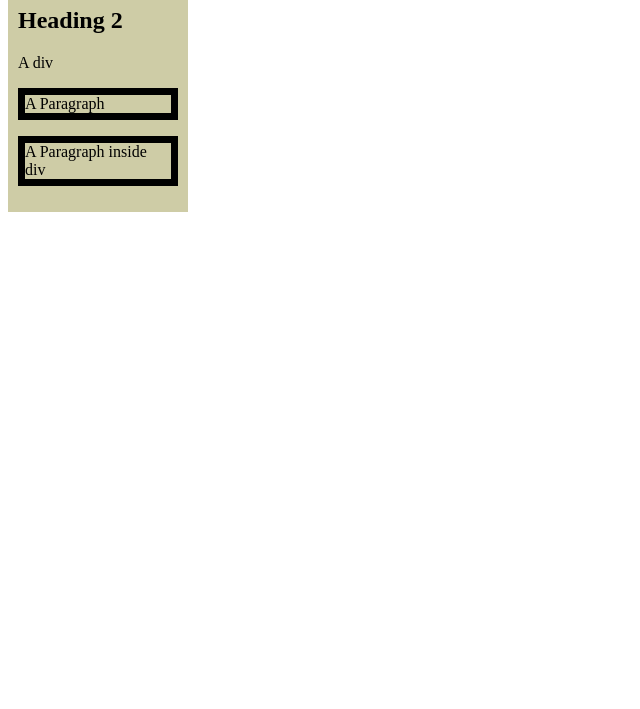
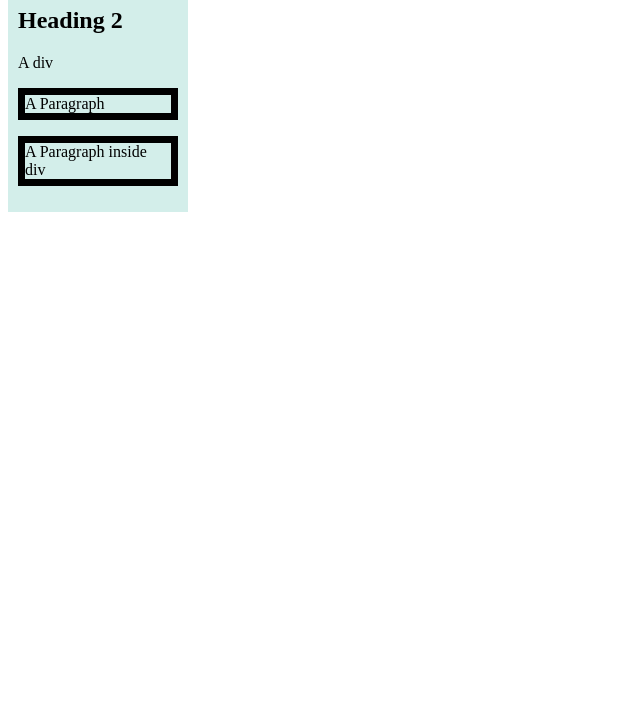
Before and after one commit to AbhijitCT/CloudDay3, a plain HTML site: page A3.html in a window 1280 px wide. Shown: the part 91-800 px from the top of the page, without its empty margins (0-640 px from the left). Drawn offline with Linux system fonts and the light colour scheme.

Commit message:
Third Commit

```diff
--- a/A3.html
+++ b/A3.html
@@ -7,7 +7,7 @@
     <style>
         .dd{
             width: 160px;
-            background-color: rgba(189, 186, 136, 0.74);
+            background-color: rgba(196, 232, 227, 0.74);
             padding: 10px;
         }
         div > p{
```
